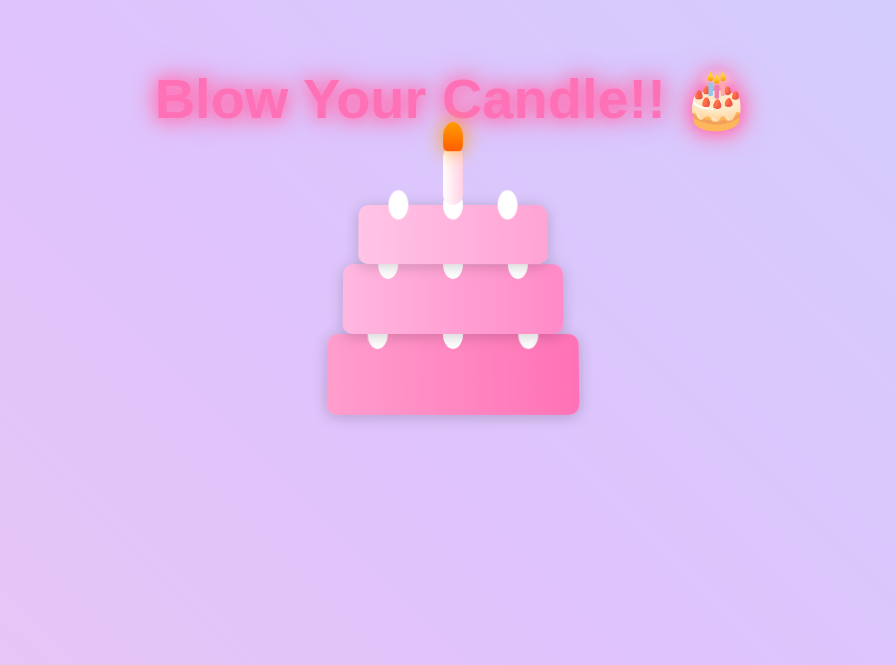
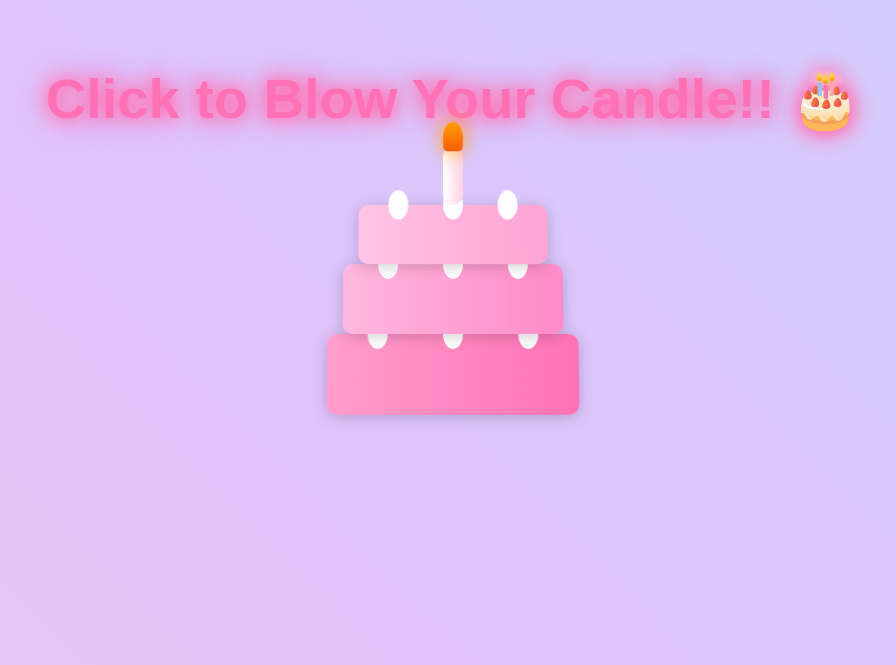
Before and after one commit to darkyequi/Happy-Birthday-Claur, a plain HTML site: page cake.html in a window 1280 px wide. Shown: the part 135-800 px from the top of the page, without its empty margins (187-1083 px from the left). Drawn offline with nearby package versions, Linux system fonts and the light colour scheme.

Commit message:
Update cake.html

```diff
--- a/cake.html
+++ b/cake.html
@@ -233,7 +233,7 @@
     </style>
 </head>
 <body>
-    <h1 class="heading">Blow Your Candle!! 🎂</h1>
+    <h1 class="heading">Click to Blow Your Candle!! 🎂</h1>
     <div class="cake-container">
         <div class="cake">
             <div class="layer layer-1">
```
